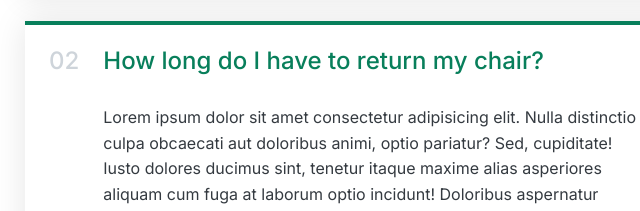
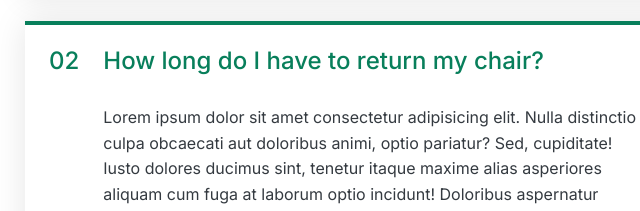
Before and after one commit to SrestMilan/Accordin, a plain HTML site: page index.html in a window 1280 px wide. Shown: the part 175-386 px from the top of the page, 265-905 px from the left. Drawn offline with Linux system fonts and the light colour scheme.

Commit message:
mistake reverse in text

```diff
--- a/style.css
+++ b/style.css
@@ -89,7 +89,7 @@ body {
   display: block;
 }
 
-.openr .number,
+.open .number,
 .open .text {
   color: #087f5b;
 }
```
